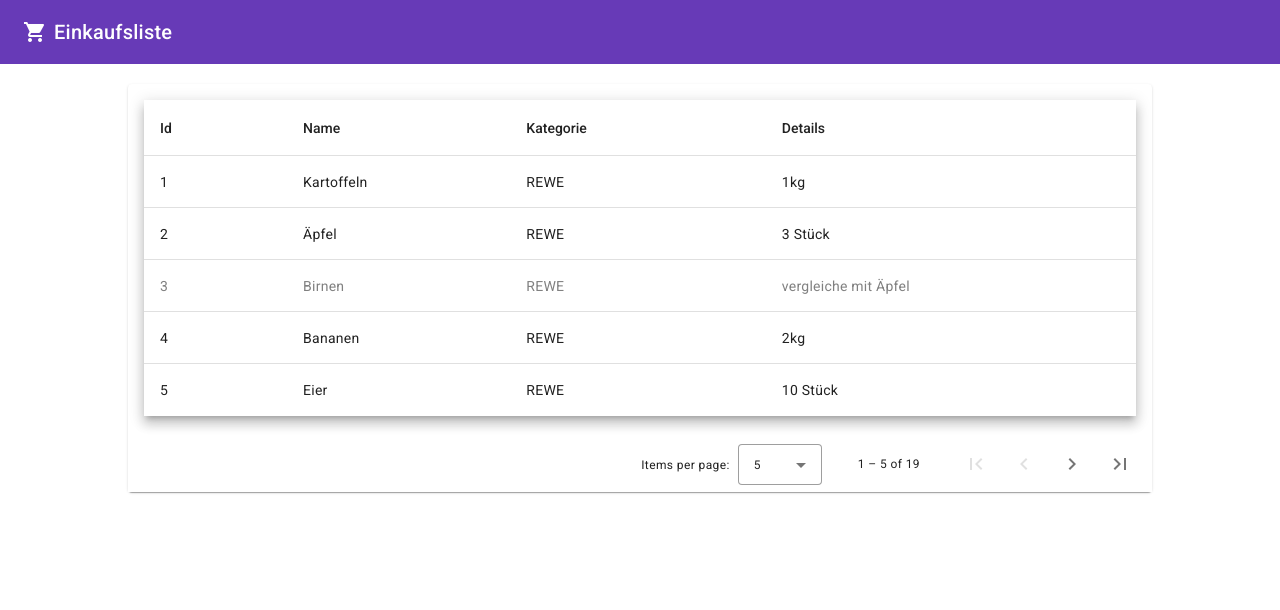
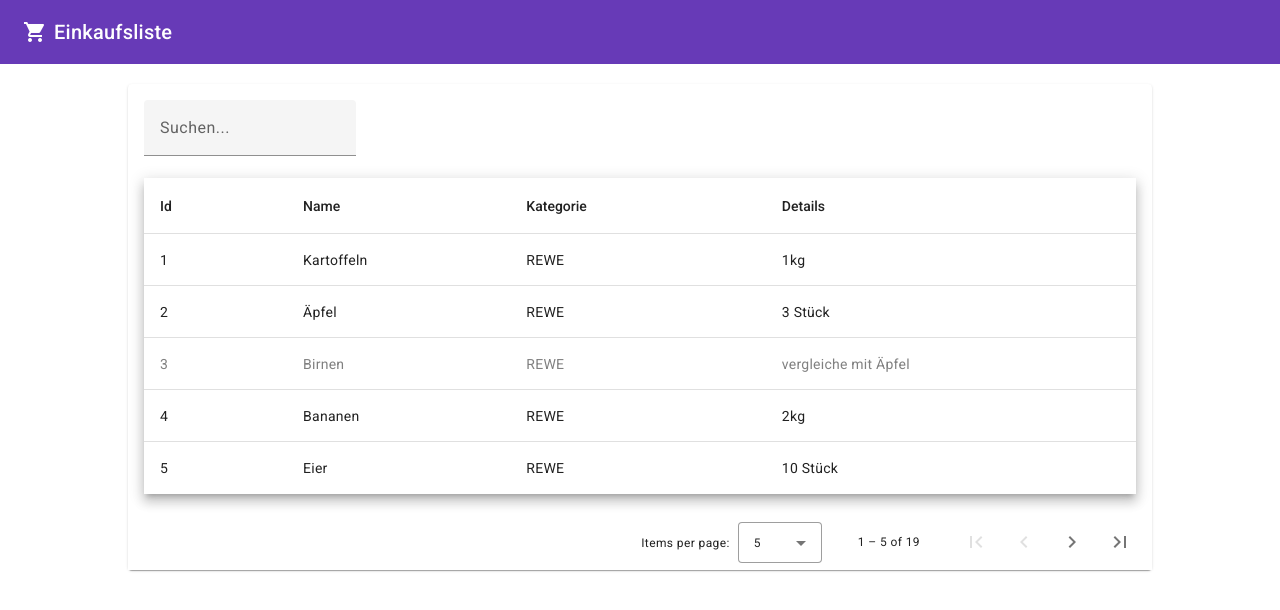
Before and after one commit to wliegel/shopping_list_editor, an Angular app: page / in a window 1280 px wide. Shown: the top 610 px of the page. Built offline with nearby package versions, Linux system fonts and the light colour scheme; data requests are answered from the project's data file.

Commit message:
Added search field.

```diff
--- a/src/app/app.module.ts
+++ b/src/app/app.module.ts
@@ -12,6 +12,8 @@ import {HttpClientModule} from "@angular/common/http";
 import {MatPaginatorModule} from "@angular/material/paginator";
 import {MatSortModule} from "@angular/material/sort";
 import {MatCardModule} from "@angular/material/card";
+import {MatInputModule} from "@angular/material/input";
+import {MatFormFieldModule} from "@angular/material/form-field";
 
 @NgModule({
   declarations: [
@@ -27,7 +29,9 @@ import {MatCardModule} from "@angular/material/card";
     HttpClientModule,
     MatPaginatorModule,
     MatSortModule,
-    MatCardModule
+    MatCardModule,
+    MatInputModule,
+    MatFormFieldModule
   ],
   providers: [
     provideAnimationsAsync()
--- a/src/app/shopping-table/shopping-table.component.html
+++ b/src/app/shopping-table/shopping-table.component.html
@@ -1,6 +1,8 @@
 <mat-card>
   <mat-card-header>
-
+    <mat-form-field>
+      <input matInput (keyup)="filterList($event)" placeholder="Suchen..." />
+    </mat-form-field>
   </mat-card-header>
   <mat-card-content>
     <div class="mat-elevation-z8">
--- a/src/app/shopping-table/shopping-table.component.ts
+++ b/src/app/shopping-table/shopping-table.component.ts
@@ -27,4 +27,8 @@ export class ShoppingTableComponent {
       this.dataSource.sort = this.sort;
     });
   }
+
+  filterList($event: KeyboardEvent) {
+    this.dataSource.filter = ($event.target as HTMLInputElement).value;
+  }
 }
```
